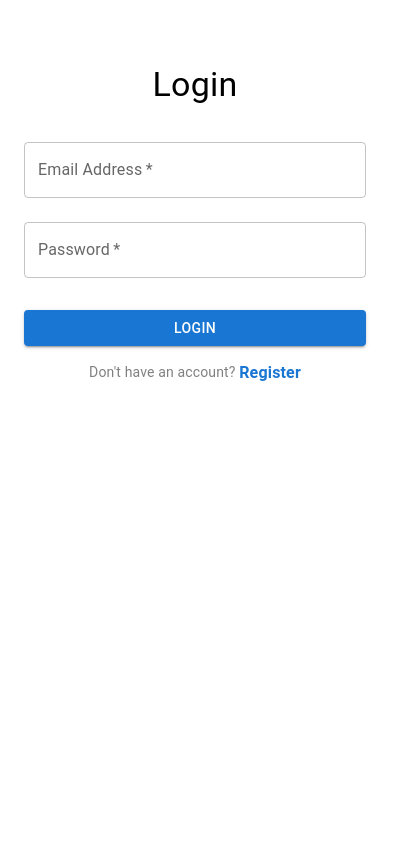
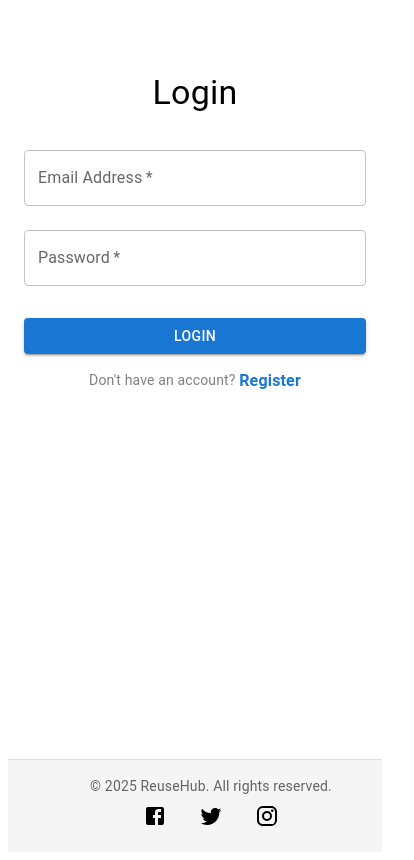
Before and after one commit to yotamgr314/ReuseHub, a React (Create React App) app in the folder frontend/: page /login in a window 390 px wide. Shown: the whole page, 414 px wide, since content can reach past the window. Built offline with nearby package versions, Linux system fonts and the light colour scheme; no server answers.

Commit message:
create footer.js
implemented responsive footer.js for all screen dimensions by MUI

```diff
--- a/frontend/src/App.js
+++ b/frontend/src/App.js
@@ -1,6 +1,9 @@
-// frontend/app.js
+// app.js
+
+// frontend/src/App.js
 import React from "react";
 import { BrowserRouter, Route, Routes, Navigate } from "react-router-dom";
+import { Box } from "@mui/material";
 import DrawerAppBar from "./shared/ulElements/drawerAppBar";
 import HomePage from "./homePage/pages/homePage.js";
 import CreateAd from "./createAd/pages/createAd.js";
@@ -12,14 +15,22 @@ import Register from "./registration/pages/register.js";
 import Login from "./login/pages/login.js";
 import JwtRouteGuard from "./shared/jwt/jwtRouteGuard.js";
 import ChatList from "./chat/pages/chatList.js";
-import NotificationManager from "./offers/components/NotificationManager"; // הוספת הרכיב
+import NotificationManager from "./offers/components/NotificationManager";
+import Footer from "./shared/ulElements/footer"; // <-- Updated Footer component
 
 const App = () => {
   return (
     <BrowserRouter>
+      {/*
+        Parent Box with minHeight: "100vh" so the footer sits at the bottom.
+        flexDirection: "column" => header + content + footer stacked vertically.
+      */}
+      <Box sx={{ display: "flex", flexDirection: "column", minHeight: "100vh" }}>
         <DrawerAppBar />
-      {/* NotificationManager יהיה זמין בכל הדפים */}
         <NotificationManager />
+
+        {/* Main content gets flexGrow:1 => pushes footer down */}
+        <Box sx={{ flexGrow: 1 }}>
           <Routes>
             <Route path="/homePage" element={<JwtRouteGuard><HomePage /></JwtRouteGuard>} />
             <Route path="/createAd" element={<JwtRouteGuard><CreateAd /></JwtRouteGuard>} />
@@ -33,6 +44,11 @@ const App = () => {
             <Route path="/login" element={<Login />} />
             <Route path="*" element={<Navigate to="/homePage" />} />
           </Routes>
+        </Box>
+
+        {/* Footer at the bottom of the page */}
+        <Footer />
+      </Box>
     </BrowserRouter>
   );
 };
--- /dev/null
+++ b/frontend/src/shared/ulElements/footer.js
@@ -0,0 +1,49 @@
+// FOOTER.JS
+// frontend/src/shared/ulElements/Footer.js
+import React from "react";
+import { Box, Typography, IconButton, Stack } from "@mui/material";
+import { useTheme, useMediaQuery } from "@mui/material";
+import FacebookIcon from "@mui/icons-material/Facebook";
+import TwitterIcon from "@mui/icons-material/Twitter";
+import InstagramIcon from "@mui/icons-material/Instagram";
+
+const Footer = () => {
+  const theme = useTheme();
+  const isMobile = useMediaQuery(theme.breakpoints.down("sm"));
+
+  return (
+    <Box
+      component="footer"
+      sx={{
+        width: "100%",
+        bgcolor: "#f5f5f5",
+        py: 2,
+        borderTop: "1px solid #ddd",
+      }}
+    >
+      <Stack
+        direction={isMobile ? "column" : "row"}
+        alignItems="center"
+        justifyContent="space-between"
+        sx={{ width: "100%", px: 2 }} // px adds horizontal padding
+      >
+        <Typography variant="body2" color="text.secondary" sx={{ textAlign: isMobile ? "center" : "left" }}>
+          © 2025 ReuseHub. All rights reserved.
+        </Typography>
+        <Box sx={{ display: "flex", gap: 2 }}>
+          <IconButton color="inherit">
+            <FacebookIcon />
+          </IconButton>
+          <IconButton color="inherit">
+            <TwitterIcon />
+          </IconButton>
+          <IconButton color="inherit">
+            <InstagramIcon />
+          </IconButton>
+        </Box>
+      </Stack>
+    </Box>
+  );
+};
+
+export default Footer;
```
Lines whose indentation alone changed are shown as unchanged.
